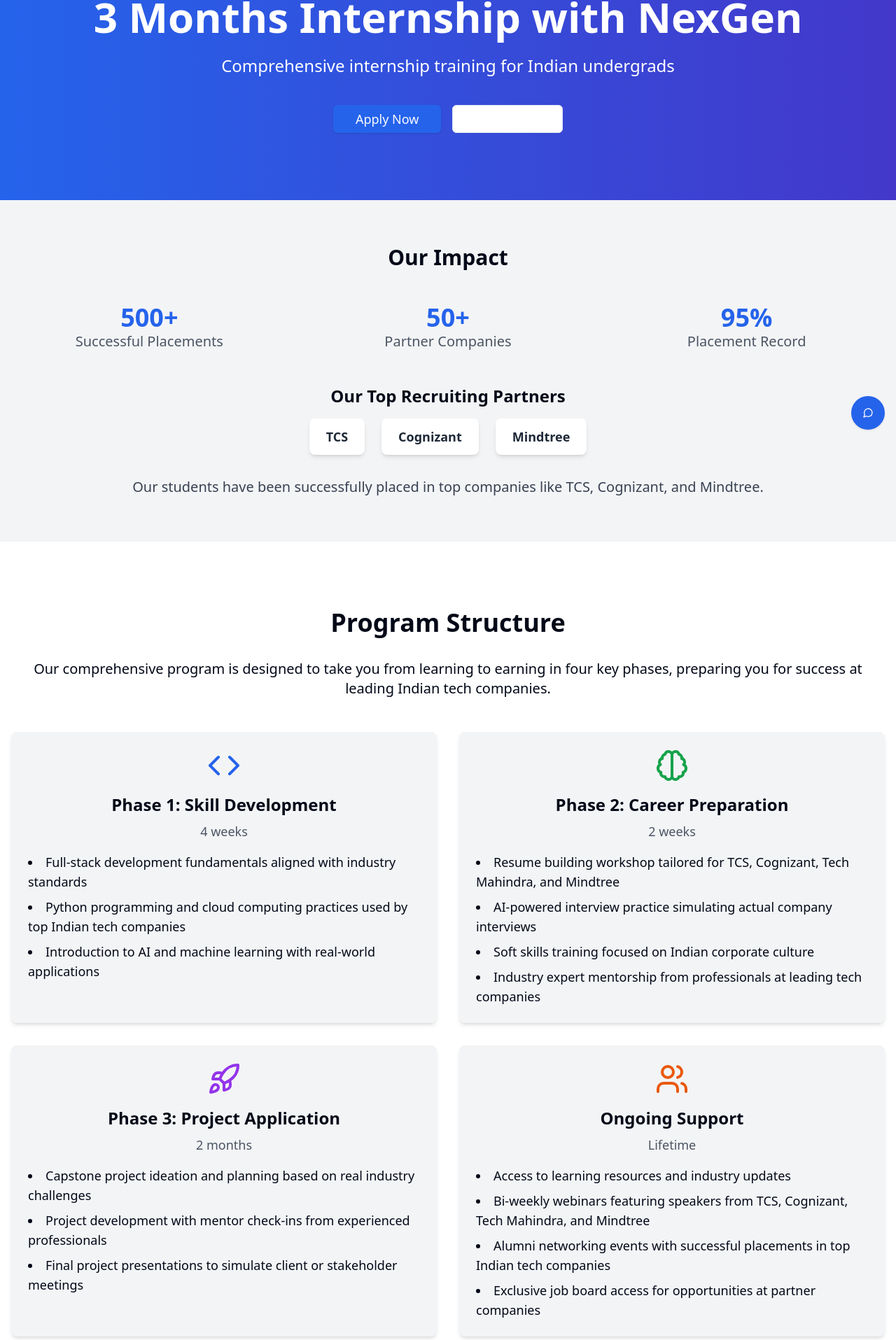
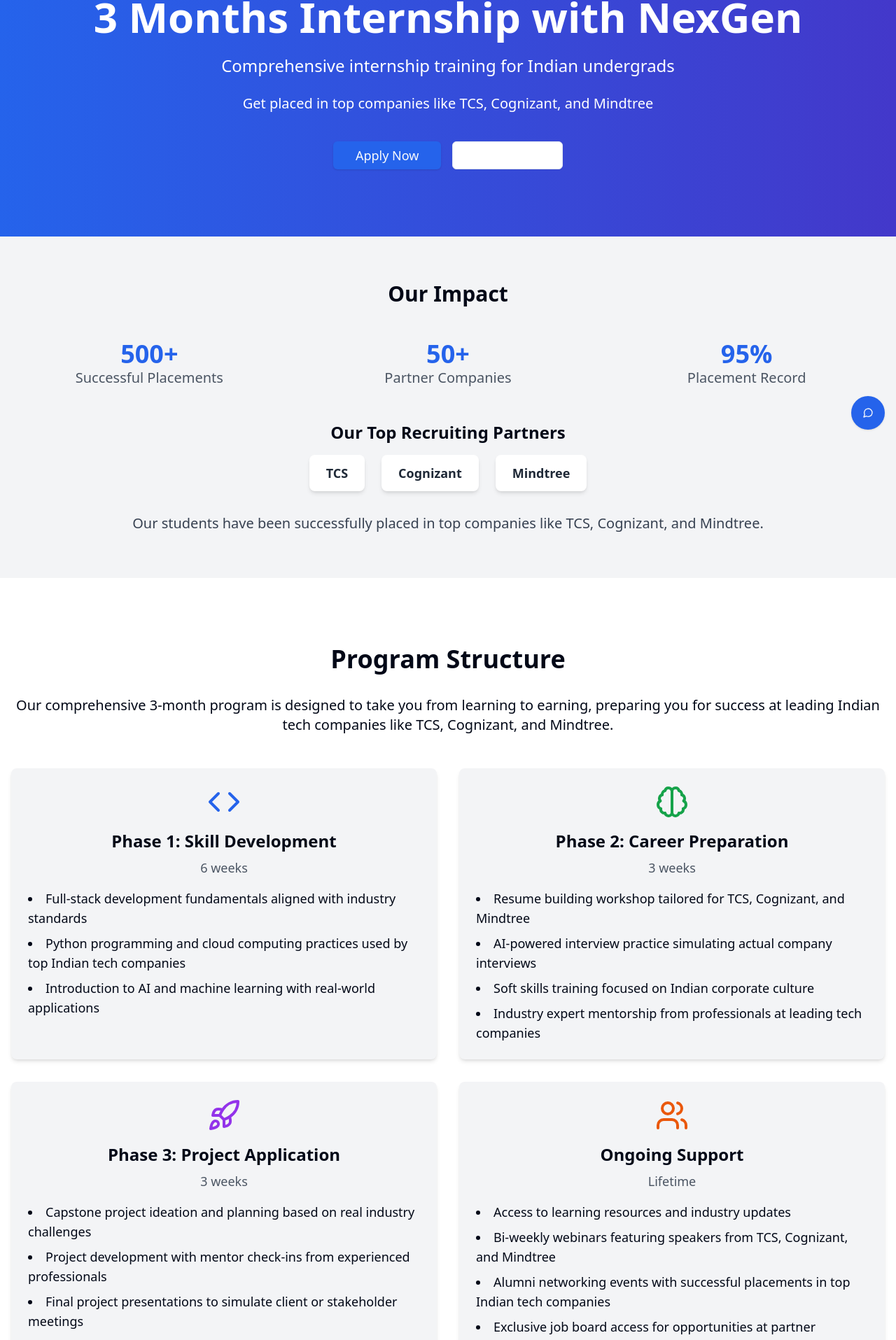
Before and after one commit to dheemutech/main, a Next.js app: page / in a window 1280 px wide. Shown: the part 170-2085 px from the top of the page at 70% size. Built offline with nearby package versions, Linux system fonts and the light colour scheme.

Commit message:
SOFTGEN MAGIC

```diff
--- a/src/components/ProgramStructure.jsx
+++ b/src/components/ProgramStructure.jsx
@@ -4,25 +4,25 @@
 
 const ProgramStructure = () => {
   const phases = [
-    { title: "Phase 1: Skill Development", icon: <Code className="w-12 h-12 mb-4 text-blue-600" />, duration: "4 weeks", items: [
+    { title: "Phase 1: Skill Development", icon: <Code className="w-12 h-12 mb-4 text-blue-600" />, duration: "6 weeks", items: [
       "Full-stack development fundamentals aligned with industry standards",
       "Python programming and cloud computing practices used by top Indian tech companies",
       "Introduction to AI and machine learning with real-world applications"
     ]},
-    { title: "Phase 2: Career Preparation", icon: <Brain className="w-12 h-12 mb-4 text-green-600" />, duration: "2 weeks", items: [
-      "Resume building workshop tailored for TCS, Cognizant, Tech Mahindra, and Mindtree",
+    { title: "Phase 2: Career Preparation", icon: <Brain className="w-12 h-12 mb-4 text-green-600" />, duration: "3 weeks", items: [
+      "Resume building workshop tailored for TCS, Cognizant, and Mindtree",
       "AI-powered interview practice simulating actual company interviews",
       "Soft skills training focused on Indian corporate culture",
       "Industry expert mentorship from professionals at leading tech companies"
     ]},
-    { title: "Phase 3: Project Application", icon: <Rocket className="w-12 h-12 mb-4 text-purple-600" />, duration: "2 months", items: [
+    { title: "Phase 3: Project Application", icon: <Rocket className="w-12 h-12 mb-4 text-purple-600" />, duration: "3 weeks", items: [
       "Capstone project ideation and planning based on real industry challenges",
       "Project development with mentor check-ins from experienced professionals",
       "Final project presentations to simulate client or stakeholder meetings"
     ]},
     { title: "Ongoing Support", icon: <Users className="w-12 h-12 mb-4 text-orange-600" />, duration: "Lifetime", items: [
       "Access to learning resources and industry updates",
-      "Bi-weekly webinars featuring speakers from TCS, Cognizant, Tech Mahindra, and Mindtree",
+      "Bi-weekly webinars featuring speakers from TCS, Cognizant, and Mindtree",
       "Alumni networking events with successful placements in top Indian tech companies",
       "Exclusive job board access for opportunities at partner companies"
     ]}
@@ -32,7 +32,7 @@
     <section id="program-structure" className="py-24 bg-white dark:bg-gray-800">
       <div className="container mx-auto px-4">
         <h2 className="text-4xl font-bold text-center mb-8 dark:text-white">Program Structure</h2>
-        <p className="text-center text-xl mb-12 dark:text-gray-300">Our comprehensive program is designed to take you from learning to earning in four key phases, preparing you for success at leading Indian tech companies.</p>
+        <p className="text-center text-xl mb-12 dark:text-gray-300">Our comprehensive 3-month program is designed to take you from learning to earning, preparing you for success at leading Indian tech companies like TCS, Cognizant, and Mindtree.</p>
         <div className="grid grid-cols-1 md:grid-cols-2 gap-8">
           {phases.map((phase, index) => (
             <motion.div
--- a/src/pages/index.js
+++ b/src/pages/index.js
@@ -74,10 +74,10 @@
     <Layout>
       <Head>
         <title>3 Months Internship with NexGen | Launch Your Tech Career</title>
-        <meta name="description" content="Join NexGen's 3-month comprehensive internship program for Indian undergraduates in technology. Boost your career with hands-on experience in full-stack development, AI, ML, and cloud computing." />
+        <meta name="description" content="Join NexGen's 3-month comprehensive internship program for Indian undergraduates in technology. Boost your career with hands-on experience and get placed in top companies like TCS, Cognizant, and Mindtree." />
         <meta name="keywords" content="internship, technology, full-stack development, AI, ML, cloud computing, Indian undergraduates, TCS, Cognizant, Mindtree" />
         <meta property="og:title" content="3 Months Internship with NexGen | Launch Your Tech Career" />
-        <meta property="og:description" content="Join NexGen's 3-month comprehensive internship program for Indian undergraduates in technology. Boost your career with hands-on experience." />
+        <meta property="og:description" content="Join NexGen's 3-month comprehensive internship program for Indian undergraduates in technology. Get placed in top companies like TCS, Cognizant, and Mindtree." />
         <meta property="og:type" content="website" />
         <meta property="og:url" content="https://www.nexgeninternship.com" />
         <meta property="og:image" content="https://www.nexgeninternship.com/og-image.jpg" />
@@ -108,12 +108,20 @@
             3 Months Internship with NexGen
           </motion.h1>
           <motion.p
-            className="text-xl md:text-2xl mb-10"
+            className="text-xl md:text-2xl mb-6"
             initial={{ opacity: 0, y: -20 }}
             animate={controls}
             transition={{ duration: 0.5, delay: 0.2 }}
           >
             Comprehensive internship training for Indian undergrads
+          </motion.p>
+          <motion.p
+            className="text-lg md:text-xl mb-10"
+            initial={{ opacity: 0, y: -20 }}
+            animate={controls}
+            transition={{ duration: 0.5, delay: 0.3 }}
+          >
+            Get placed in top companies like TCS, Cognizant, and Mindtree
           </motion.p>
           <motion.div
             initial={{ opacity: 0, y: 20 }}
@@ -190,7 +198,7 @@
       <section className="bg-blue-600 dark:bg-blue-800 text-white py-24">
         <div className="container mx-auto px-4 text-center">
           <h2 className="text-4xl font-bold mb-6">Ready to Start Your 3-Month Journey?</h2>
-          <p className="text-xl mb-10">Join NexGen's Internship Program and transform your career prospects.</p>
+          <p className="text-xl mb-10">Join NexGen's Internship Program and transform your career prospects with placements in TCS, Cognizant, and Mindtree.</p>
           <Button
             size="lg"
             variant="secondary"
```
